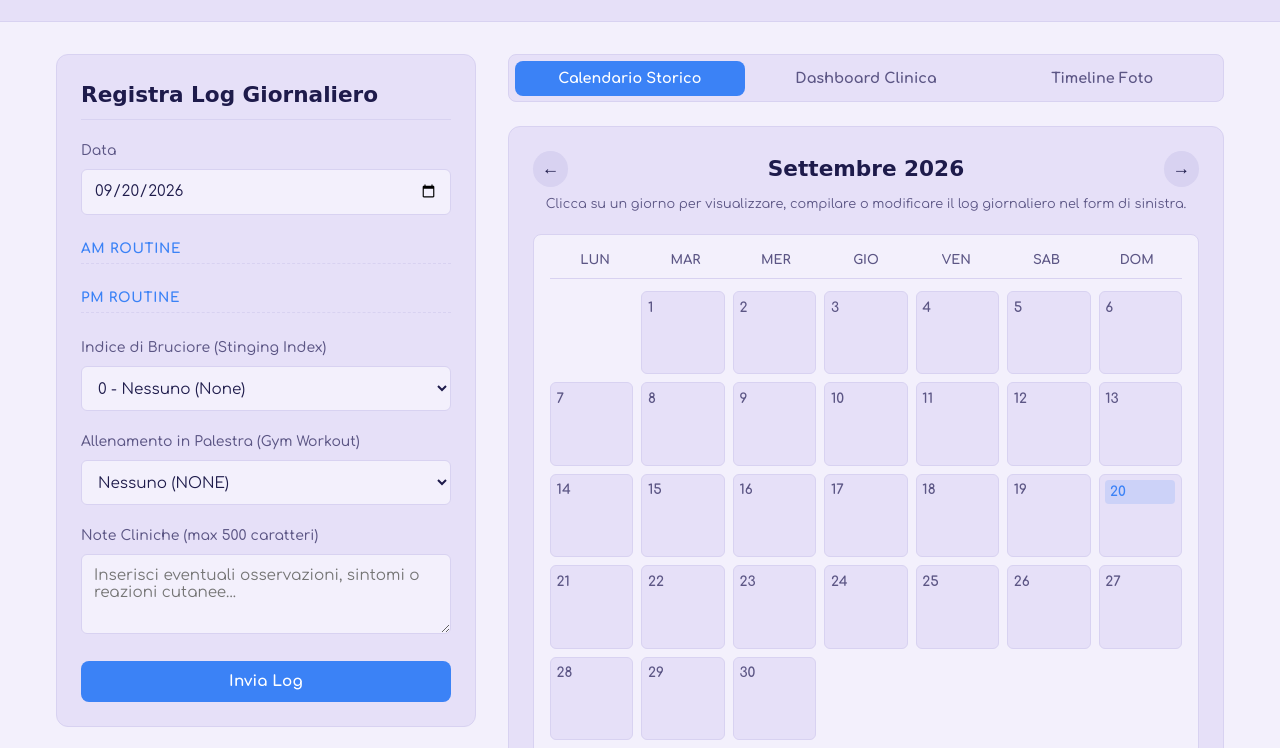
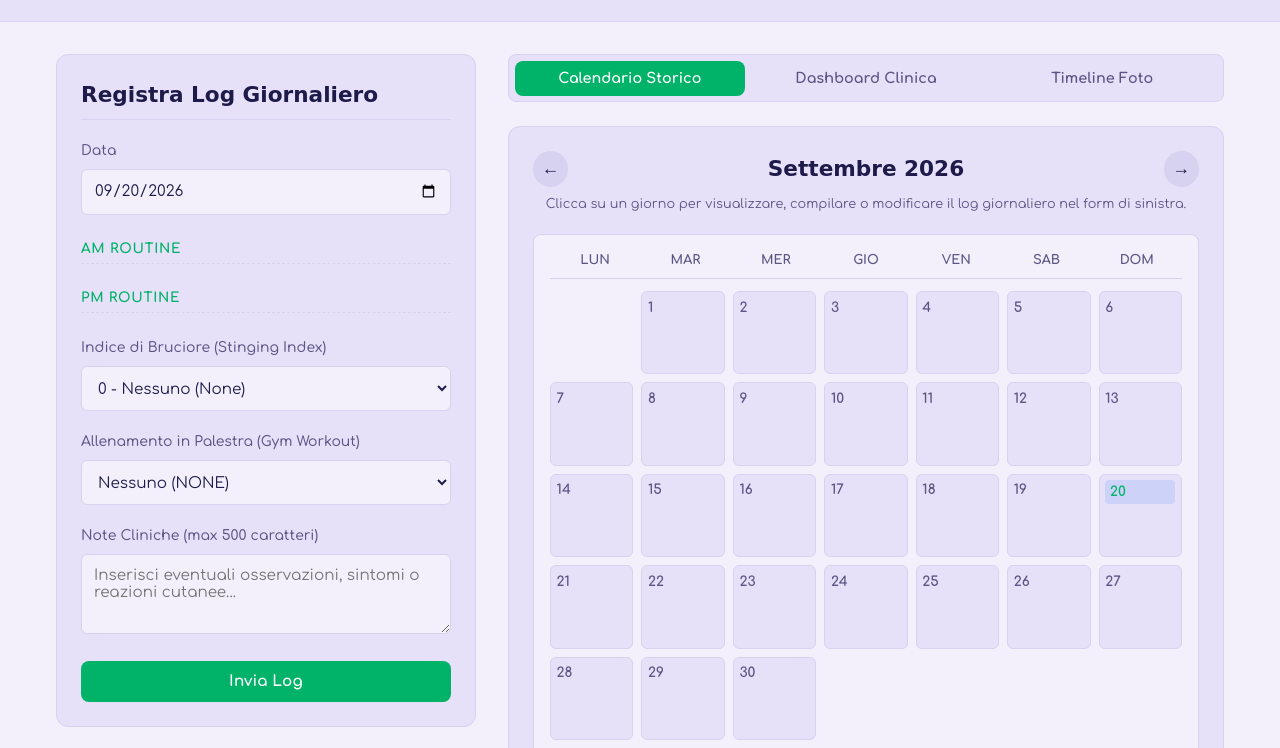
Before and after one commit to luca-vita/SkincareOS, a plain HTML site: page static/index.html in a window 1280 px wide. Shown: the part 112-860 px from the top of the page. Drawn offline with Linux system fonts and the light colour scheme; no server answers; a web font is replaced by a local one.

Commit message:
color change

```diff
--- a/static/index.html
+++ b/static/index.html
@@ -9,7 +9,7 @@
     <link rel="preconnect" href="https://fonts.googleapis.com">
     <link rel="preconnect" href="https://fonts.gstatic.com" crossorigin>
     <link href="https://fonts.googleapis.com/css2?family=Comfortaa:wght@300..700&family=DynaPuff:wght@400..700&family=Pacifico&family=Quicksand:wght@300..700&display=swap" rel="stylesheet">
-    <link rel="stylesheet" href="/static/style.css?v=1.3.7">
+    <link rel="stylesheet" href="/static/style.css?v=1.3.8">
 </head>
 <body>
     <header class="app-header">
--- a/static/style.css
+++ b/static/style.css
@@ -4,10 +4,10 @@
     --card-bg: #e6e0f8;        /* Sfondo delle schede: Shade di lilla leggermente più scura e satura per dare profondità */
     --text-color: #1e1b4b;     /* Testo principale: Indigo scurissimo per una leggibilità perfetta su sfondo lilla */
     --text-muted: #5c5685;     /* Testo secondario: Grigio lilla morbido */
-    --primary: #3b82f6;        /* Colore primario: Blu Clinico (Routine AM, bottoni principali) */
-    --primary-hover: #1d4ed8;  /* Colore primario hover */
-    --secondary: #00b368;      /* Colore secondario: Verde Rigenerante (Routine PM, successi, compliance) */
-    --secondary-hover: #008f52;/* Colore secondario hover */
+    --secondary: #3b82f6;        /* Colore primario: Blu Clinico (Routine AM, bottoni principali) */
+    --secondary-hover: #1d4ed8;  /* Colore primario hover */
+    --primary: #00b368;      /* Colore secondario: Verde Rigenerante (Routine PM, successi, compliance) */
+    --primary-hover: #008f52;/* Colore secondario hover */
     --accent: #7c3aed;         /* Colore di accento: Viola Intenso (Dettagli speciali, palestra, elementi attivi) */
     --danger: #ef4444;         /* Colore di allerta: Rosso (Bruciore elevato, errori) */
     --warning: #f97316;        /* Colore di avviso: Arancione (Bruciore medio) */
```
